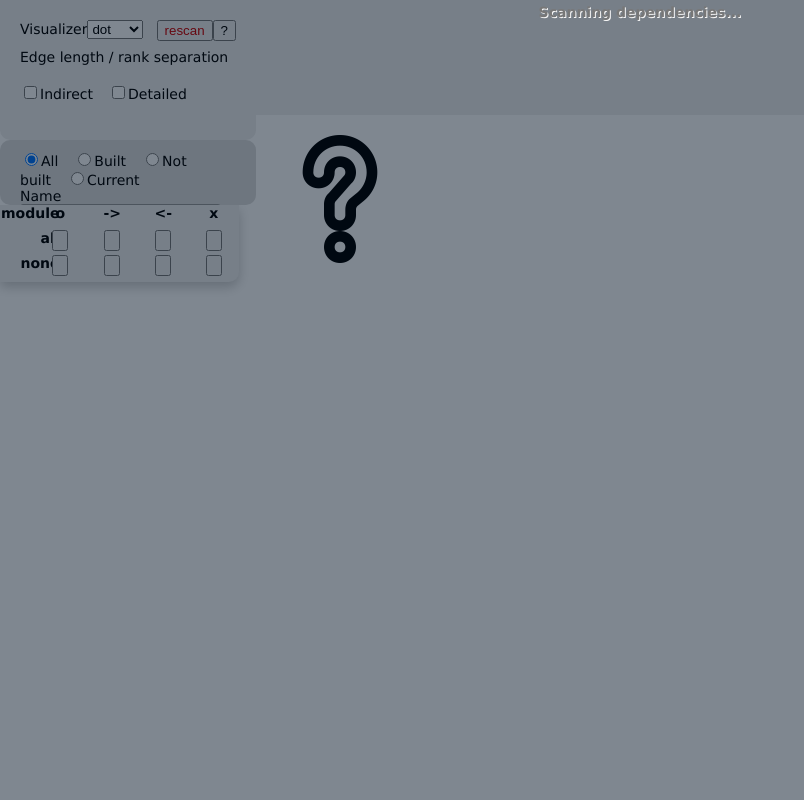
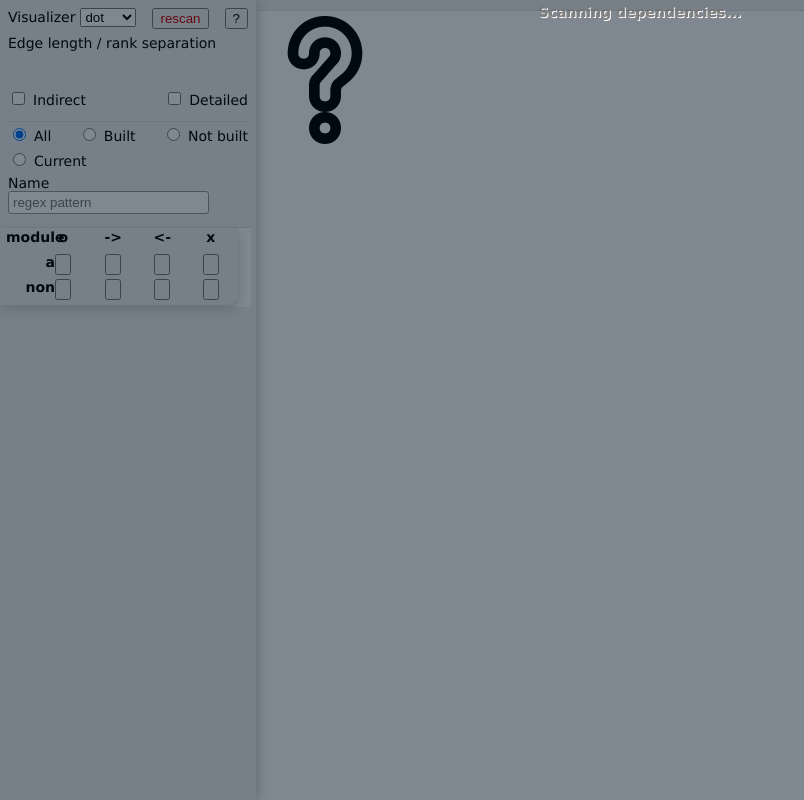
Before and after one commit to deadmorous/cxx-codebase-analyzer, a Node project: template views/index.jade in a window 1280 px wide. Shown: the whole page, without its empty margins (0-804 px from the left). Run offline with Node 20 templates, Linux system fonts and the light colour scheme; the template is opened without the code that fills it, so the values that code supplies are empty; some libraries are stand-ins or nearby versions.

Commit message:
Totally reimplemented main page layout (now using CSS flex); enhanced page formatting.

```diff
--- a/views/index.jade
+++ b/views/index.jade
@@ -11,133 +11,149 @@ block stylesAndScripts
 
 block content
     style.
-        #param {
+        #left-panel {
             position: absolute;
             top: 0px;
-            height: 140px;
-            left: 0px;
             width: 20%;
-            background-color: #eee;
-            overflow: hidden;
-            border-radius: 0px 0px 10px 10px;
-        }
-        #filter {
-            position: absolute;
-            top: 140px;
-            height: 65px;
-            left: 0px;
-            width: 20%;
-            background-color: #ddd;
-            overflow: hidden;
-            border-radius: 10px;
-        }
-        #modules {
-            position: absolute;
-            top: 205px;
             bottom: 0px;
             left: 0px;
-            width: 20%;
-            overflow: auto;
+            display: flex;
+            flex-flow: column nowrap;
+            box-shadow: 3px 0px 10px 0px #ccc;
+            /* background-color: #fcc; */
+            background-color: #eee;
+            z-index: 10;
         }
-        #header {
+        #main-panel {
             position: absolute;
             top: 0px;
-            height: 15ex;
             right: 0px;
-            width: 80%;
+            bottom: 0px;
+            left: 20%;
+            display: flex;
+            flex-flow: column nowrap;
+        }
+        #top-panel {
             background-color: #eee;
-            overflow: hidden;
+            flex: 0 0 auto;
+        }
+        #top-panel > div {
+            padding: 5px;
         }
         #diagram {
-            position: absolute;
-            top: 15ex;
-            bottom: 0px;
-            right: 0px;
-            width: 80%;
-            background-color: #fff;
             overflow: auto;
+            flex: 1 1 auto;
+            padding: 5px;
+            /* background-color: #ccf; */
         }
-        .padding-h {
-            padding-left: 20px;
-            padding-right: 20px;
+
+        #left-panel > div {
+            /* background-color: #f88; */
+            margin: 5px;
         }
-        .padding {
-            padding: 20px;
-        }
-        .foreign td:nth-child(1) {
-            color: #aaa;
+        .param-container {
+            flex: 0 0 auto;
+            display: flex;
+            flex-flow: row wrap;
+            justify-content: space-between;
+            margin: 0px -5px;
         }
         .param {
-            padding: 10px 0px 8px 0px;
+            padding: 3px;
+            /* background-color: #5f5; */
+            margin: 0px 5px;
         }
-        .param span {
-            padding-right: 15px;
+        .param.wide {
+            width: 100%;
+        }
+        .param > * {
+            display: inline;
+        }
+        .param-label-left {
+            margin-right: 5px;
+        }
+        .param-label-right {
+            margin-left: 5px;
+        }
+        #edge_length_param {
+            flex-grow: 100;
+        }
+        #edge_length {
+            display: inline-block;
+            width: 100%;
+            margin-top: 5px;
         }
 
-
-        .fixed-table-container-inner {
-          overflow-x: hidden;
-          overflow-y: auto;
-          height: 100%;
+        #modules {
+            overflow-y: auto;
+            flex: 0 1 auto;
         }
-
-        .header-background {
-          background-color: #eee;
-          height: 77px; /* height of header */
-          position: absolute;
-          top: 0;
-          right: 17px;
-          left: 0;
-          box-shadow: 0px 5px 12px 0px #ccc;
-          border-radius: 0px 0px 10px 0px;
+        .with-border-top {
+            border-top: 1px solid #ddd;
         }
-
+        .table-strut {
+            height: 77px;
+        }
+        .fixed-column-header {
+            position: absolute;
+        }
+        .fixed-column-header div {
+            height: 25px;
+        }
+        th:nth-child(1) .fixed-column-header {
+            text-align: right;
+        }
+        .fixed-header-background {
+            position: absolute;
+            background-color: #eee;
+            height: 77px;
+            left: 0px;
+            right: 18px;
+            box-shadow: 0px 5px 12px 0px #ccc;
+            border-radius: 0px 0px 10px 0px;
+        }
         #modules table {
-          background-color: white;
-          width: 100%;
-          overflow-x: hidden;
-          overflow-y: auto;
-          border-collapse: collapse;
-        }
-
-        .th-inner {
-          position: absolute;
-          top: 0;
-        }
-        th:nth-child(1) .th-inner {
-          text-align: right;
-        }
-        .th-content {
-            height: 75px;
-        }
-        .th-inner div {
-            height: 25px;
+            width: 100%;
+            border-collapse: collapse;
+            background-color: #fff;
         }
         .tr-odd {
             background-color: #eee;
         }
-
-        .bad-text-input {
-            background-color: #fcc;
-        }
-
         .modulename {
             padding-left: 12px;
             background-image: url('/images/bullet_gray.png');
             background-repeat: no-repeat;
             background-position: left 2px center;
         }
-
         .current .modulename {
             background-image: url('/images/bullet_green.png');
         }
-
+        .foreign td:nth-child(1) {
+            color: #aaa;
+        }
+        #rescan {
+            color: #c00;
+        }
+        .bad-text-input {
+            background-color: #fcc;
+        }
+        #info-message > p {
+            margin: 0px 0px 5px 0px;
+            padding: 0px;
+        }
+        #info-message > .error {
+            color: #c00;
+        }
+        .info-message-part-header {
+            font-weight: bold;
+        }
         #progress-overlay {
             background-color: #012;
             position: fixed;
             top: 0; right: 0; bottom: 0; left: 0;
             opacity: 0.5;
-            z-index: 10;
+            z-index: 20;
         }
         .ui-progressbar {
             position: absolute;
@@ -398,92 +413,101 @@ block content
                 })
             })()
         })
-    #param
-        .padding
-            div
-                span Visualizer
-                select#visualizer(selected='dot')
-                    option(value='dot') dot
-                    option(value='neato') neato
-                    option(value='fdp') fdp
-                    option(value='sfdp') sfdp
-                    option(value='twopi') twopi
-                    option(value='circo') circo
-                input#buildInfo(type='button' value='?')
-                input#rescan(type='button' value='rescan')
-            div
-                .param Edge length / rank separation
-                #edge_length
-            .param
-                input#indirect(type='checkbox')
-                span Indirect
-                input#detailed(type='checkbox')
-                span Detailed
-    #filter
-        .padding-h
-            .param
-                input.filter-option(type='radio' name='filter' value='' checked)
-                span All
-                input.filter-option(type='radio' name='filter' value=':not(.foreign)')
-                span Built
-                input.filter-option(type='radio' name='filter' value='.foreign')
-                span Not built
-                input.filter-option(type='radio' name='filter' value='.current')
-                span Current
-                br
-                span Name
-                input.clearable#filter-name(type='text' placeholder='regex pattern')
-    #modules
-        //-
-            Note: Fixed table header implementation is based on this:
-            http://salzerdesign.com/test/fixedTable.html
-        .header-background
-        .fixed-table-container-inner
+    #left-panel
+        div
+            .param-container
+                .param
+                    .param-label-left Visualizer
+                    select#visualizer(selected='dot')
+                        option(value='dot') dot
+                        option(value='neato') neato
+                        option(value='fdp') fdp
+                        option(value='sfdp') sfdp
+                        option(value='twopi') twopi
+                        option(value='circo') circo
+                .param
+                    input#rescan(type='button' value='rescan')
+                .param
+                    input#buildInfo(type='button' value='?')
+                .param.wide#edge_length_param
+                    .param-label-left Edge length / rank separation<br/>
+                    #edge_length
+                .param
+                    input#indirect(type='checkbox')
+                    .param-label-right Indirect
+                .param
+                    input#detailed(type='checkbox')
+                    .param-label-right Detailed
+        .with-border-top
+            .param-container
+                .param
+                    input.filter-option(type='radio' name='filter' value='' checked)
+                    .param-label-right All
+                .param
+                    input.filter-option(type='radio' name='filter' value=':not(.foreign)')
+                    .param-label-right Built
+                .param
+                    input.filter-option(type='radio' name='filter' value='.foreign')
+                    .param-label-right Not built
+                .param
+                    input.filter-option(type='radio' name='filter' value='.current')
+                    .param-label-right Current
+                .param
+                    .param-label-left Name
+                    input.clearable#filter-name(type='text' placeholder='regex pattern')
+        .with-border-top#modules
+            .fixed-header-background
             table
                 thead
                     tr
                         th
-                            .th-content
-                            .th-inner
+                            .fixed-column-header
                                 div module
                                 div all
                                 div none
+                            .table-strut
                         th
-                            .th-inner
+                            .fixed-column-header
                                 div o
                                 div
                                     input.internal_all(type='button')
                                 div
                                     input.internal_none(type='button')
+                            .table-strut
                         th
-                            .th-inner
+                            .fixed-column-header
                                 div ->
                                 div
                                     input.outdep_all(type='button')
                                 div
                                     input.outdep_none(type='button')
+                            .table-strut
                         th
-                            .th-inner
+                            .fixed-column-header
                                 div <-
                                 div
                                     input.indep_all(type='button')
                                 div
                                     input.indep_none(type='button')
+                            .table-strut
                         th
-                            .th-inner
+                            .fixed-column-header
                                 div x
                                 div
                                     input.ignore_all(type='button')
                                 div
                                     input.ignore_none(type='button')
+                            .table-strut
                 tbody
-    #header
+    #main-panel
+        #top-panel
+            #info-message
+        .with-border-top#diagram
+            .padding
+                img#diagramImage(src='images/question.png')
     #basicBuildInfo(style='display:none;')
         h1 Select modules to show diagram for
         h2 Build directory: #{req.buildInfo.options.buildPath}
-    #diagram
-        .padding
-            img#diagramImage(src='images/question.png')
     #progress-overlay
         #progressbar
             .progress-label Scanning dependencies...
```
Also changed, not shown: other parts of views/index.jade (+14 -15 lines).
